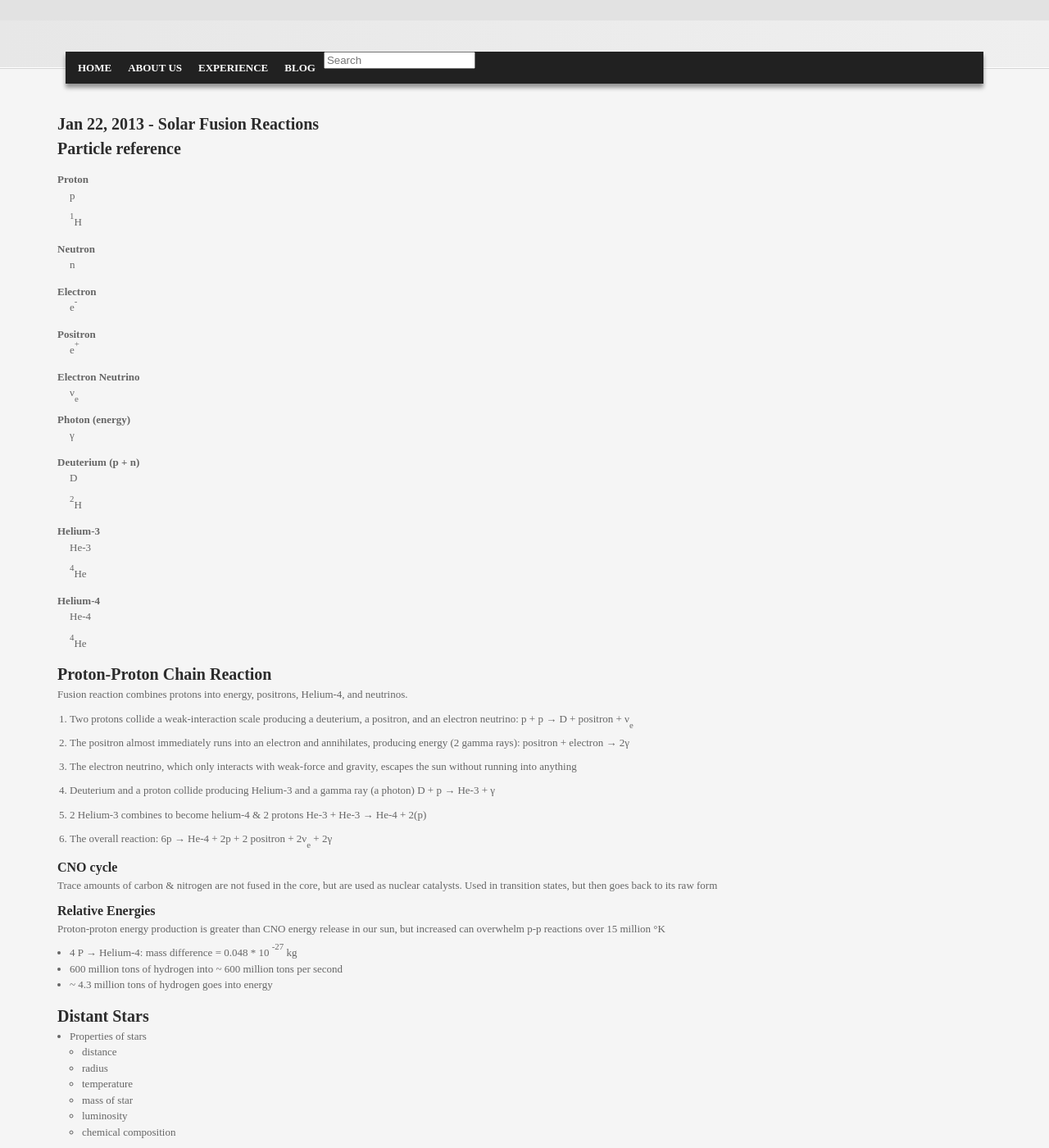
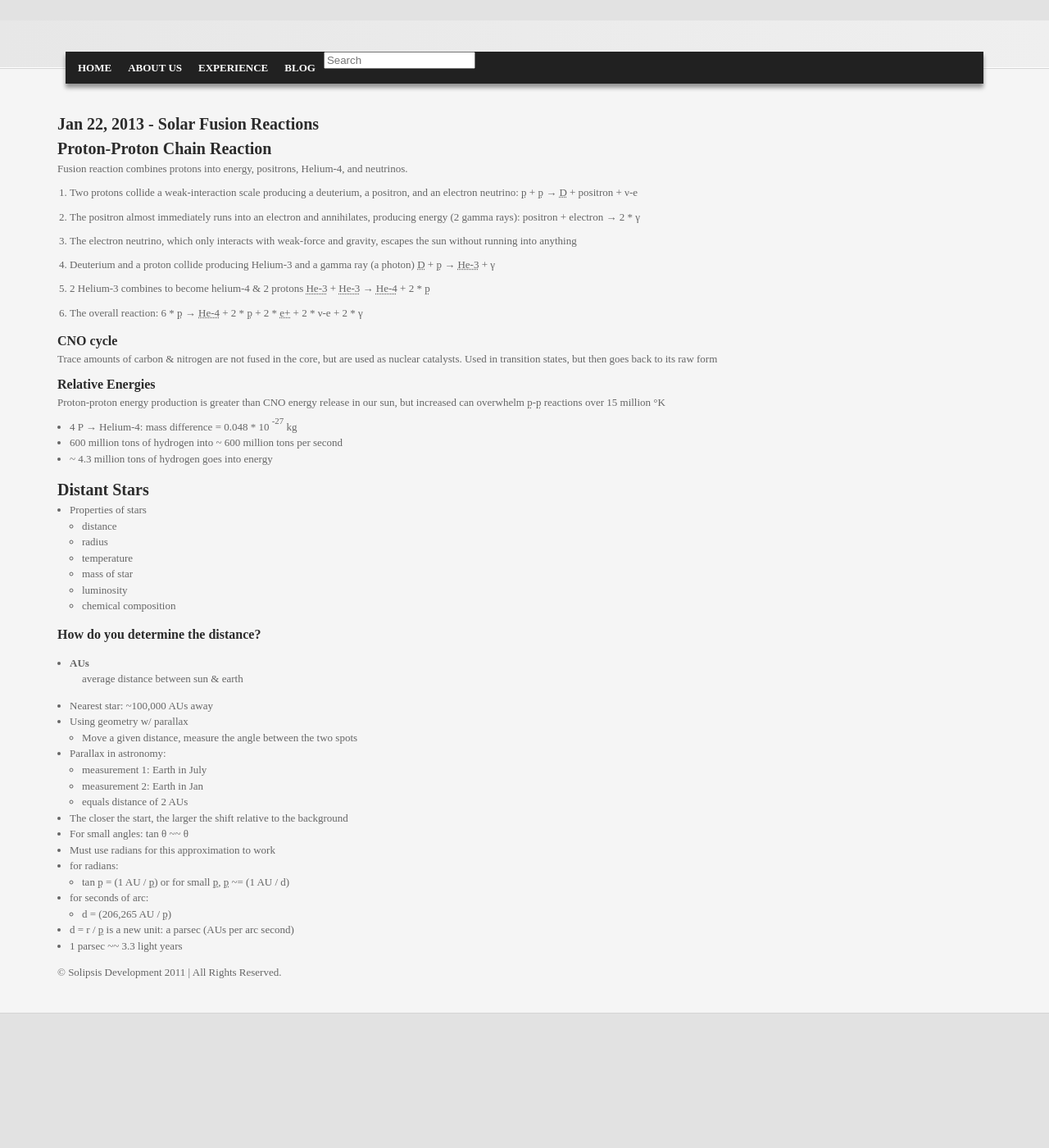
Before and after one commit to berkona/berkona.github.com, a Jekyll site: the page built from notes/astr102/_posts/2013-01-22-solar-fusion-reactions.md, in a window 1280 px wide and 1400 px high. Shown: the whole window at 82% size. Built offline with Jekyll 4.4.1, drawn with Linux system fonts in a browser that asks for light colours; Markdown is read by kramdown in place of the engine named in the settings; some of the changed text lies outside the part shown.

Commit message:
fixed notes

```diff
--- a/notes/astr102/_posts/2013-01-22-solar-fusion-reactions.md
+++ b/notes/astr102/_posts/2013-01-22-solar-fusion-reactions.md
@@ -3,38 +3,16 @@
 title: Jan 22, 2013 - Solar Fusion Reactions
 ---
 
-## Particle reference ##
-Proton
-: p
-:	<span><sup>1</sup>H</span>
-
-Neutron
-:	n
-
-Electron
-:	<span>e<sup>-</sup></span>
-
-Positron
-:	<span>e<sup>+</sup></span>
-
-Electron Neutrino
-:	<span>&nu;<sub>e</sub></span>
-
-Photon (energy)
-:	&gamma;
-
-Deuterium (p + n)
-:	D
-:	<span><sup>2</sup>H</span>
-
-Helium-3
-:	He-3
-: <span><sup>4</sup>He</span>
-
-Helium-4
-: He-4
-:	<span><sup>4</sup>He</span>
-
+*[p]: proton
+*[n]: neutron
+*[e-]: electron
+*[e+]: positron
+*[&nu;-e]: electron neutrino
+*[&gamma;]: photon (energy)
+*[D]: deuterium/ deuteron
+*[H-2]:  deuterium/ deuteron
+*[He-3]: helium-3
+*[He-4]: helium-4
 
 ## Proton-Proton Chain Reaction ##
 
@@ -42,10 +20,10 @@
 Helium-4, and neutrinos.
 
 1. 	Two protons collide a weak-interaction scale producing a deuterium, a positron, and an electron neutrino:
-			p + p &rarr; D + positron + &nu;<sub>e</sub>
+			p + p &rarr; D + positron + &nu;-e
 
 2.	The positron almost immediately runs into an electron and annihilates, producing energy (2 gamma rays):
-			positron + electron &rarr; 2&gamma;
+			positron + electron &rarr; 2 * &gamma;
 
 3.	The electron neutrino, which only interacts with weak-force and gravity, escapes the sun without running into anything
 
@@ -53,10 +31,10 @@
 			D + p &rarr; He-3 + &gamma;
 
 5.  2 Helium-3 combines to become helium-4 & 2 protons
-			He-3 + He-3 &rarr; He-4 + 2(p)
+			He-3 + He-3 &rarr; He-4 + 2 * p
 
 6.  The overall reaction:
-			6p &rarr; He-4 + 2p + 2 positron + 2&nu;<sub>e</sub> + 2&gamma;
+			6 * p &rarr; He-4 + 2 * p + 2 * e+ + 2 * &nu;-e + 2 * &gamma;
 
 
 ### CNO cycle ###
```
